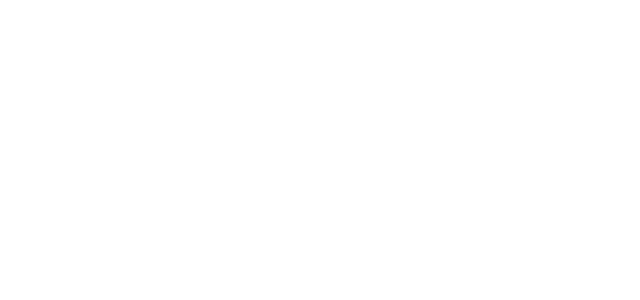
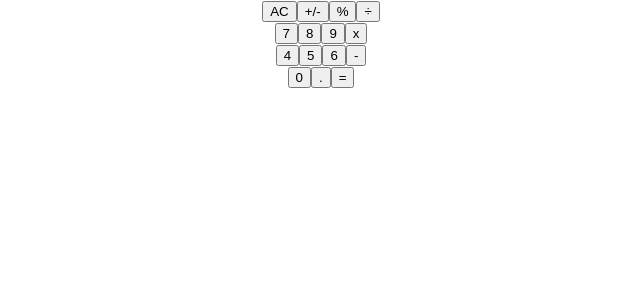
Before and after one commit to Bluette1/calculator, a React (Create React App) app: page / in a window 1280 px wide. Shown: the top 300 px of the page, without its empty margins (319-959 px from the left). Built offline with nearby package versions, Linux system fonts and the light colour scheme.

Commit message:
Display buttons

```diff
--- a/src/components/ButtonGroups.js
+++ b/src/components/ButtonGroups.js
@@ -6,11 +6,11 @@ const ButtonGroups = props => {
   const { groups, id } = props;
   return (
     <div>
-      <React.Fragment key={id}>
-        {groups.forEach(btnPanel => (
+      {groups.map(btnPanel => (
+        <React.Fragment key={id}>
           <ButtonPanel itemList={btnPanel.itemList} id={btnPanel.key} />
-        ))}
-      </React.Fragment>
+        </React.Fragment>
+      ))}
     </div>
   );
 };
--- a/src/components/ButtonPanel.js
+++ b/src/components/ButtonPanel.js
@@ -6,11 +6,11 @@ const ButtonPanel = props => {
   const { itemList, id } = props;
   return (
     <div>
-      <React.Fragment key={id}>
-        {itemList.forEach(item => (
-          <Button>{item}</Button>
-        ))}
-      </React.Fragment>
+      {itemList.map(item => (
+        <React.Fragment key={id}>
+          <Button value={item} />
+        </React.Fragment>
+      ))}
     </div>
   );
 };
--- a/src/index.js
+++ b/src/index.js
@@ -2,7 +2,6 @@ import React from 'react';
 import ReactDOM from 'react-dom';
 import './index.css';
 import App from './components/App';
-import reportWebVitals from './reportWebVitals';
 
 ReactDOM.render(
   <React.StrictMode>
@@ -10,8 +9,3 @@ ReactDOM.render(
   </React.StrictMode>,
   document.getElementById('root'),
 );
-
-// If you want to start measuring performance in your app, pass a function
-// to log results (for example: reportWebVitals(console.log))
-// or send to an analytics endpoint. Learn more: https://bit.ly/CRA-vitals
-reportWebVitals();
```
Also changed, not shown: 1 other file (tests, documents, lock files or other folders).
